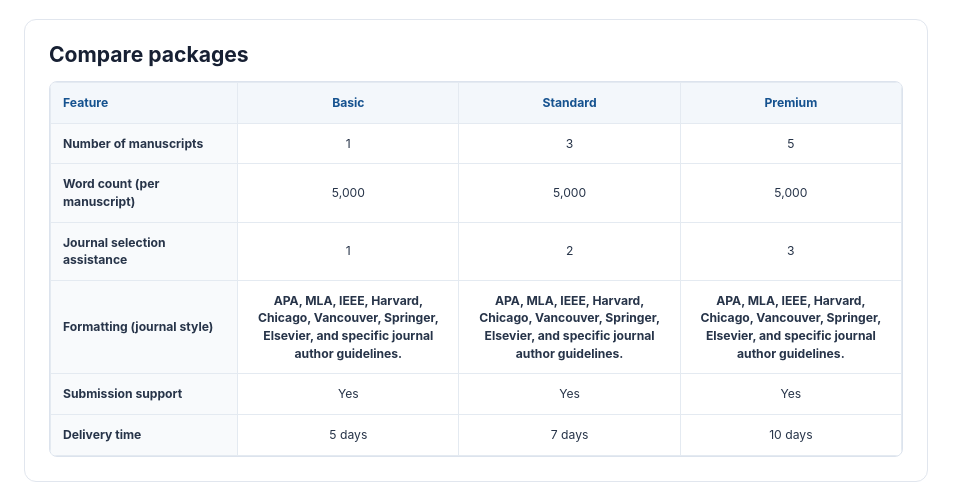
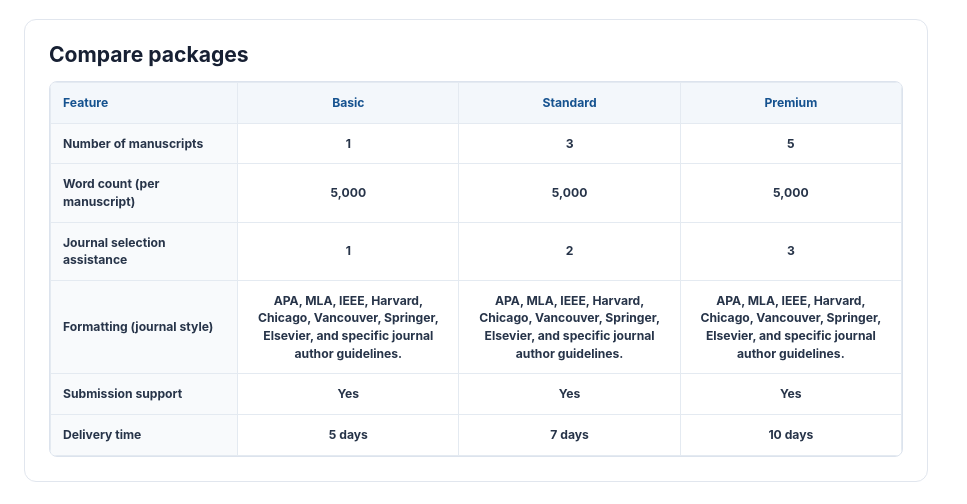
Before and after one commit to davidjames2708-dotcom/willibabsdigitalsolutions, a Next.js app: page /research-marketplace/gigs/article-submission-support in a window 1280 px wide. Shown: the part 2000-2504 px from the top of the page, without its empty margins (0-967 px from the left). Built offline with nearby package versions, Linux system fonts and the light colour scheme.

Commit message:
Bold comparison table values

```diff
--- a/app/research-marketplace/research-marketplace.css
+++ b/app/research-marketplace/research-marketplace.css
@@ -137,6 +137,7 @@
 .research-compare-table thead th { color:#15528f; background:#f3f7fb; }
 .research-compare-table th:first-child { width:22%; text-align:left; }
 .research-compare-table tbody th { background:#f8fafc; }
+.research-compare-table tbody td { font-weight:700; }
 .research-faq details { margin:9px 0; border:1px solid #dce3ed; border-radius:7px; }
 .research-faq summary { padding:12px 14px; color:#273449; font-size:.83rem; font-weight:700; cursor:pointer; }
 .research-faq details p { margin:0; padding:0 14px 13px; color:#5b6678; font-size:.82rem; line-height:1.6; }
```
